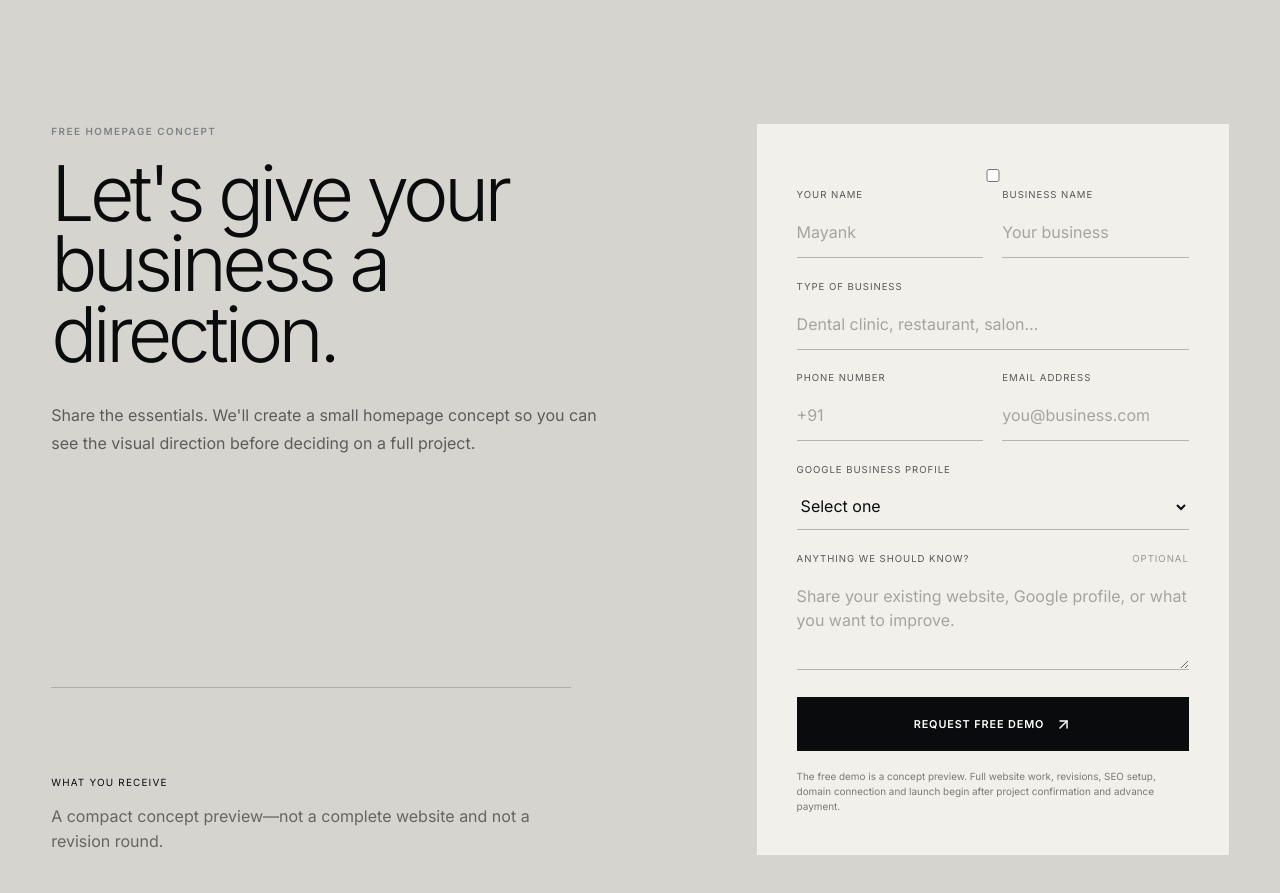
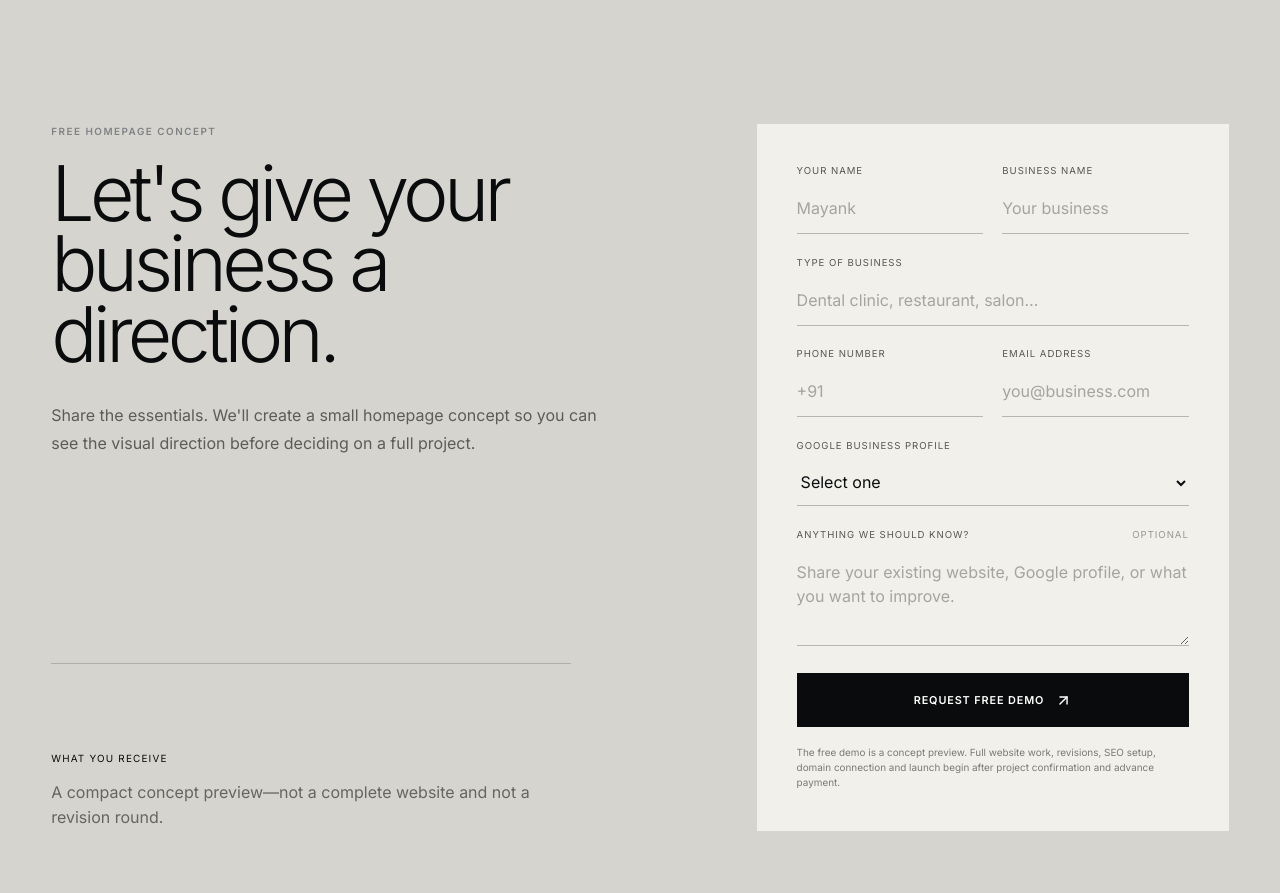
Before and after one commit to Projectmonetspace/ProjectMonetspace, a Next.js app: page / in a window 1280 px wide. Shown: the part 3440-4333 px from the top of the page. Built offline with nearby package versions, Linux system fonts and the light colour scheme.

Commit message:
Update app/globals.css for form and site hardening

```diff
--- a/app/globals.css
+++ b/app/globals.css
@@ -127,6 +127,13 @@ textarea { resize: vertical; }
 input:focus, select:focus, textarea:focus { border-color: #0b0c0d; }
 input::placeholder, textarea::placeholder { color: #a6a49e; }
 .form-submit { width: 100%; display: flex; align-items: center; justify-content: center; gap: .65rem; border: 0; background: #0a0b0c; color: white; padding: 1.15rem; font-size: .68rem; font-weight: 600; letter-spacing: .08em; text-transform: uppercase; cursor: pointer; }
+.form-submit:disabled { cursor: wait; opacity: .72; }
+.botcheck { position: absolute; left: -9999px; width: 1px; height: 1px; opacity: 0; pointer-events: none; }
+.form-status { display: none; margin-top: 1rem; padding: 1rem 1.1rem; border: 1px solid rgba(0,0,0,.14); background: rgba(255,255,255,.45); }
+.form-status.success, .form-status.error { display: flex; flex-direction: column; gap: .3rem; }
+.form-status strong { font-size: .76rem; font-weight: 600; }
+.form-status span { color: #696762; font-size: .68rem; line-height: 1.5; }
+.form-status.error { border-color: rgba(139,31,31,.28); }
 .form-disclaimer { margin: 1.1rem 0 0; color: #7b7974; font-size: .62rem; line-height: 1.55; }
 
 footer { background: #090a0b; padding: 7rem 4vw 2rem; }
@@ -135,6 +142,15 @@ footer { background: #090a0b; padding: 7rem 4vw 2rem; }
 .footer-contact { display: flex; gap: 2.5rem; padding: 2rem 0 5rem; font-size: .75rem; }
 .footer-contact a { padding-bottom: .2rem; border-bottom: 1px solid #55565a; }
 .footer-meta { display: flex; justify-content: space-between; color: #606165; font-size: .58rem; text-transform: uppercase; letter-spacing: .1em; }
+
+.not-found-page { min-height: 100svh; display: flex; flex-direction: column; justify-content: space-between; padding: 1.5rem 3vw 3rem; background: radial-gradient(circle at 72% 24%, #202226 0, #0f1012 34%, #090a0b 68%); }
+.not-found-brand { display: inline-flex; align-items: center; gap: .65rem; width: fit-content; font-size: .86rem; font-weight: 600; }
+.not-found-content { max-width: 900px; padding: 7rem 0; }
+.not-found-code { margin: 0 0 1.2rem; color: #77787b; font-size: .65rem; letter-spacing: .16em; text-transform: uppercase; }
+.not-found-content h1 { margin: 0; max-width: 850px; font-size: clamp(4rem, 10vw, 9rem); font-weight: 300; line-height: .88; letter-spacing: -.075em; }
+.not-found-content > p:not(.not-found-code) { max-width: 520px; margin: 2rem 0; color: #949598; line-height: 1.7; }
+.not-found-home { display: inline-flex; align-items: center; gap: .65rem; padding: .9rem 1.2rem; border-radius: 99px; background: var(--white); color: var(--black); font-size: .7rem; font-weight: 600; letter-spacing: .07em; text-transform: uppercase; }
+.not-found-footer { display: flex; justify-content: space-between; padding-top: 1.5rem; border-top: 1px solid var(--line); color: #606165; font-size: .58rem; letter-spacing: .1em; text-transform: uppercase; }
 
 @media (max-width: 1023px) {
   .site-header { grid-template-columns: 1fr auto; padding: 1rem 1.2rem; }
@@ -187,6 +203,9 @@ footer { background: #090a0b; padding: 7rem 4vw 2rem; }
   footer { padding: 5rem 1.2rem 1.5rem; }
   .footer-contact, .footer-meta { flex-direction: column; gap: 1rem; }
   .footer-contact { padding-bottom: 4rem; }
+  .not-found-page { padding: 1.2rem 1.2rem 2rem; }
+  .not-found-content { padding: 5rem 0; }
+  .not-found-footer { flex-direction: column; gap: .7rem; }
 }
 
 @media (prefers-reduced-motion: reduce) {
```
